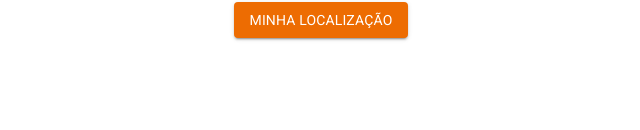
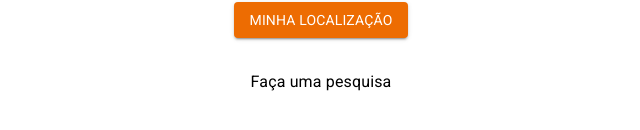
Before and after one commit to jppradoleal/teste-frontend-amicci, a React (Vite) app: page / in a window 1280 px wide. Shown: the part 206-336 px from the top of the page, without its empty margins (319-959 px from the left). Built offline with nearby package versions, Linux system fonts and the light colour scheme.

Commit message:
feat: adds animation to search

```diff
--- a/src/components/WeatherDisplay.tsx
+++ b/src/components/WeatherDisplay.tsx
@@ -1,16 +1,19 @@
-import { Card, CardContent, Grid, Stack, Typography } from "@mui/material";
+import { Card, CardContent, Grid, Stack, Typography, Zoom } from "@mui/material";
 import { useStore } from "../store";
+import { toTitleCase } from "../utils";
 import { Widget } from "./WeatherWidget";
-import { toTitleCase } from "../utils";
 
 export function WeatherDisplay() {
   const weatherData = useStore(state => state.weather)
 
   if (!weatherData) {
-    return <></>
+    return <Stack mt={4} alignItems='center'>
+      <Typography>Faça uma pesquisa</Typography>
+    </Stack>
   }
 
-  return <Card sx={{ mt:2, p: 2, borderRadius: 2 }}>
+  return <Zoom in={!!weatherData}>
+    <Card sx={{ mt: 2, p: 2, borderRadius: 2 }}>
       <CardContent>
         <Grid container rowGap={2}>
           <Grid item xs={12}>
@@ -58,4 +61,5 @@ export function WeatherDisplay() {
         </Grid>
       </CardContent>
     </Card>
+  </Zoom>
 }
```
Lines whose indentation alone changed are shown as unchanged.
